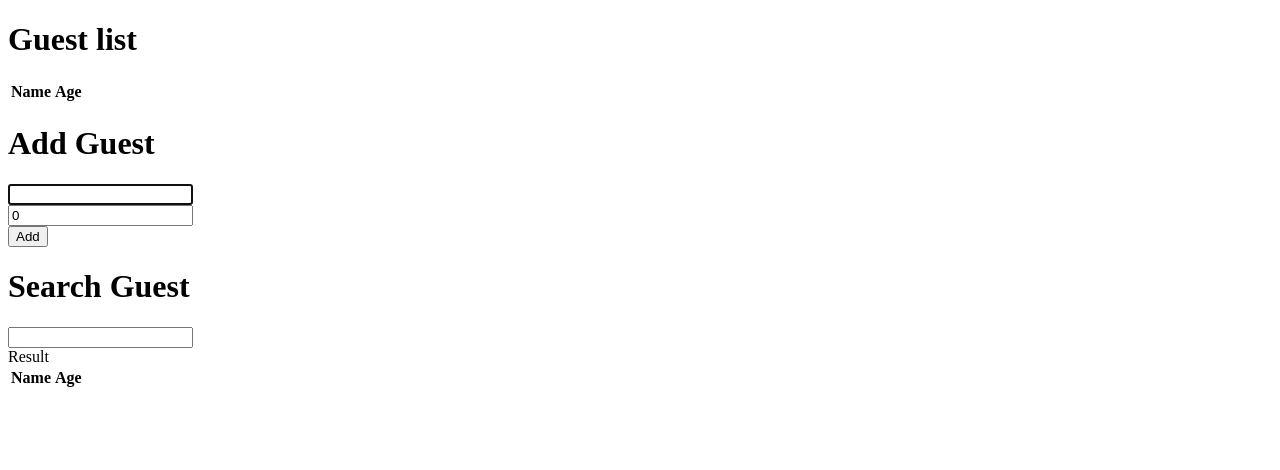
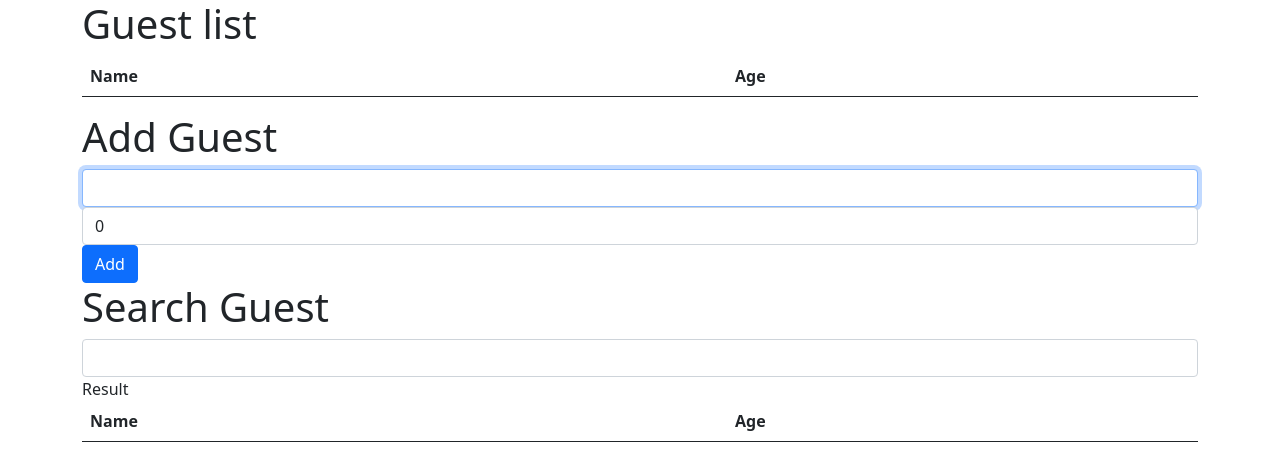
Before and after one commit to codewithgun/learn-react-typescript, a React (Create React App) app: page / in a window 1280 px wide. Shown: the top 470 px of the page. Built offline with nearby package versions, Linux system fonts and the light colour scheme.

Commit message:
Added bootstrap

```diff
--- a/public/index.html
+++ b/public/index.html
@@ -1,14 +1,14 @@
 <!DOCTYPE html>
 <html lang="en">
-  <head>
+
+<head>
     <meta charset="utf-8" />
     <link rel="icon" href="%PUBLIC_URL%/favicon.ico" />
+    <link rel="stylesheet" href="https://cdn.jsdelivr.net/npm/bootstrap@5.0.2/dist/css/bootstrap.min.css"
+        integrity="sha384-EVSTQN3/azprG1Anm3QDgpJLIm9Nao0Yz1ztcQTwFspd3yD65VohhpuuCOmLASjC" crossorigin="anonymous" />
     <meta name="viewport" content="width=device-width, initial-scale=1" />
     <meta name="theme-color" content="#000000" />
-    <meta
-      name="description"
-      content="Web site created using create-react-app"
-    />
+    <meta name="description" content="Web site created using create-react-app" />
     <link rel="apple-touch-icon" href="%PUBLIC_URL%/logo192.png" />
     <!--
       manifest.json provides metadata used when your web app is installed on a
@@ -25,8 +25,9 @@
       Learn how to configure a non-root public URL by running `npm run build`.
     -->
     <title>React App</title>
-  </head>
-  <body>
+</head>
+
+<body>
     <noscript>You need to enable JavaScript to run this app.</noscript>
     <div id="root"></div>
     <!--
@@ -39,5 +40,6 @@
       To begin the development, run `npm start` or `yarn start`.
       To create a production bundle, use `npm run build` or `yarn build`.
     -->
-  </body>
+</body>
+
 </html>
--- a/src/testing/GuestList/AddGuest.tsx
+++ b/src/testing/GuestList/AddGuest.tsx
@@ -33,12 +33,12 @@ const AddGuest: React.FC<AddGuestProps> = ({ setGuests, guests }) => {
     return <div>
         <h1>Add Guest</h1>
         <div>
-            <input ref={inputNameRef} value={name} type="text" onChange={onNameChange} />
+            <input className='form-control' ref={inputNameRef} value={name} type="text" onChange={onNameChange} />
         </div>
         <div>
-            <input value={age} type="number" onChange={onAgeChange} />
+            <input value={age} className='form-control' type="number" onChange={onAgeChange} />
         </div>
-        <button onClick={addGuest}>Add</button>
+        <button type='button' className='btn btn-primary' onClick={addGuest}>Add</button>
     </div>
 }
 
--- a/src/testing/GuestList/SearchGuest.tsx
+++ b/src/testing/GuestList/SearchGuest.tsx
@@ -20,9 +20,9 @@ const SearchGuest: React.FC<SearchGuestProps> = ({ guests }) => {
 
     return <div>
         <h1>Search Guest</h1>
-        <input value={searchName} type="text" onChange={searchGuest} />
-        < div > Result</div>
-        <table>
+        <input className="form-control" value={searchName} type="text" onChange={searchGuest} />
+        <div> Result</div>
+        <table className="table">
             <thead>
                 <tr>
                     <th>Name</th>
--- a/src/testing/GuestList/index.tsx
+++ b/src/testing/GuestList/index.tsx
@@ -5,9 +5,9 @@ import SearchGuest from './SearchGuest';
 
 const GuestList: React.FC = () => {
     const [guests, setGuests] = useState<Guest[]>([]);
-    return <div>
+    return <div className='container'>
         <h1>Guest list</h1>
-        <table>
+        <table className='table'>
             <thead>
                 <tr>
                     <th>Name</th>
```
